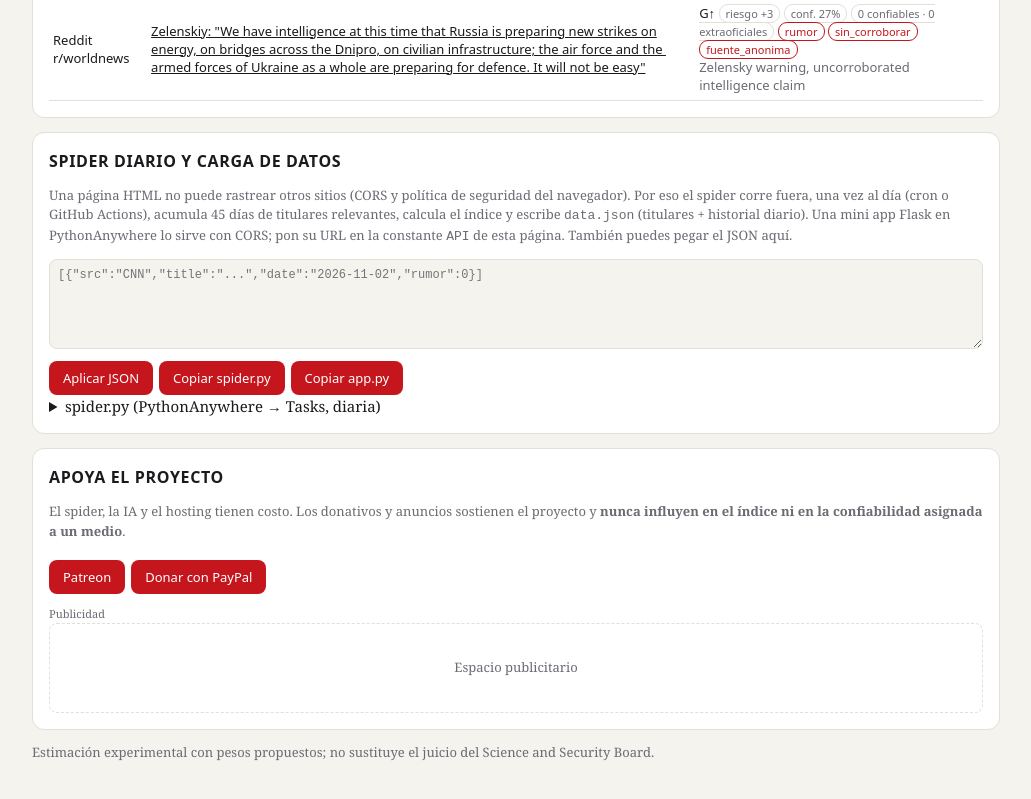
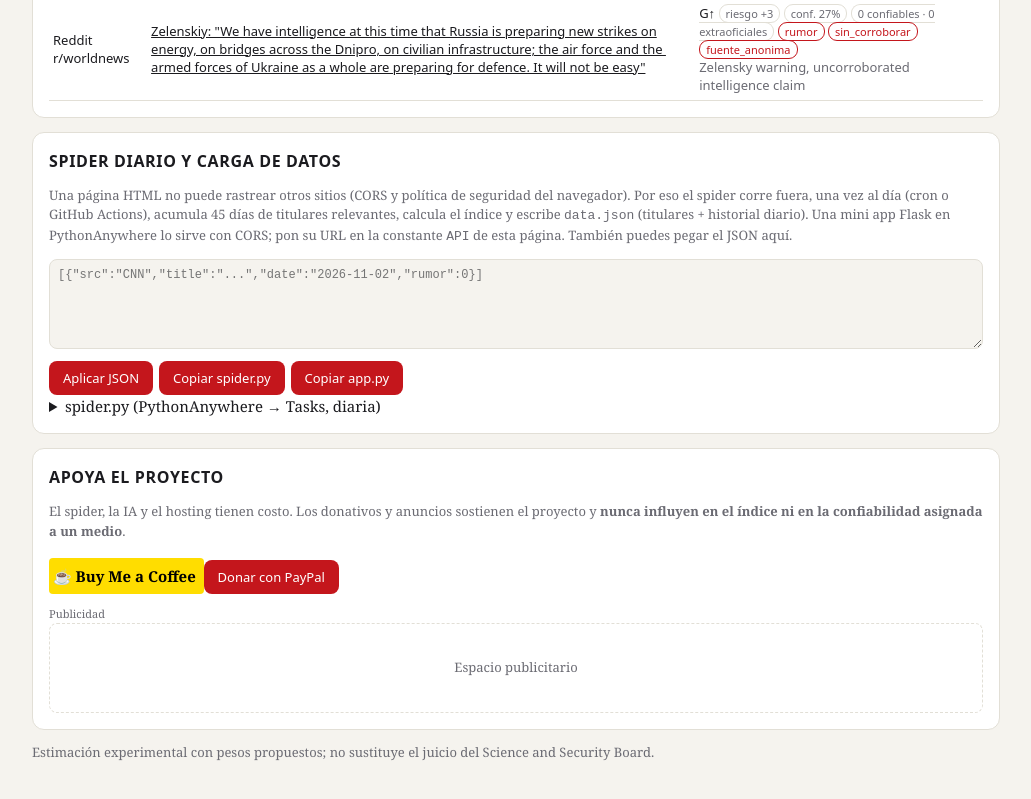
Before and after one commit to Gitzone-oliver/reloj-apocalipsis, a plain HTML site: page docs/index.html in a window 1280 px wide. Shown: the part 5434-6233 px from the top of the page, without its empty margins (124-1155 px from the left). Drawn offline with Linux system fonts and the light colour scheme.

Commit message:
Add files via upload

```diff
--- a/docs/index.html
+++ b/docs/index.html
@@ -231,7 +231,19 @@ def data():
     return r</pre></details></div>
 <div class="card"><h2>Apoya el proyecto</h2>
 <p class="mu">El spider, la IA y el hosting tienen costo. Los donativos y anuncios sostienen el proyecto y <b>nunca influyen en el índice ni en la confiabilidad asignada a un medio</b>.</p>
-<a class="btn" href="https://www.patreon.com/TU_USUARIO" target="_blank" rel="noopener">Patreon</a><a class="btn" href="https://www.paypal.com/donate/?hosted_button_id=TU_ID" target="_blank" rel="noopener">Donar con PayPal</a>
+
+<a href="https://buymeacoffee.com/olivergtxc"
+   target="_blank"
+   style="
+   background:#FFDD00;
+   color:black;
+   padding:8px 4px;
+   text-decoration:none;
+   border-radius:4px;
+   font-weight:bold;">
+   ☕ Buy Me a Coffee
+</a>
+<a class="btn" href="https://www.paypal.com/donate/?hosted_button_id=DUURP7B5U55J2" target="_blank" rel="noopener">Donar con PayPal</a>
 <div style="margin-top:12px"><div class="mu" style="font-size:11px">Publicidad</div>
 <div id="ad" style="border:1px dashed var(--ln);border-radius:8px;min-height:90px;display:flex;align-items:center;justify-content:center"><!-- pega aquí tu código de anuncios (p. ej. AdSense) --><span class="mu">Espacio publicitario</span></div></div></div>
 <p class="mu">Estimación experimental con pesos propuestos; no sustituye el juicio del Science and Security Board.</p>
```
